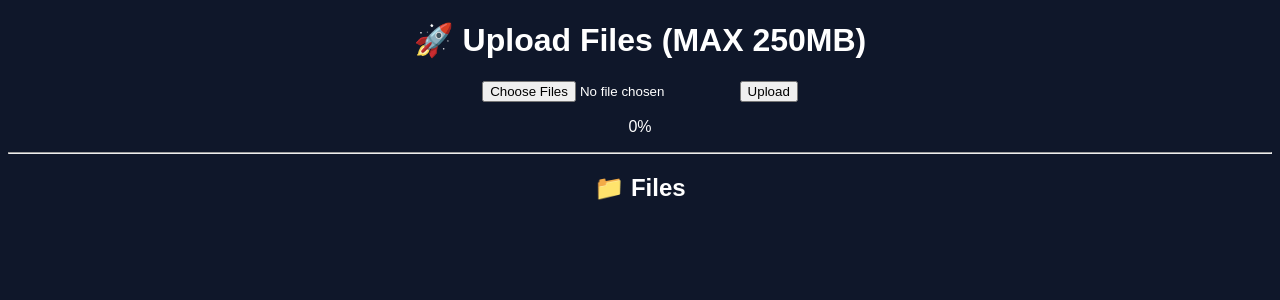
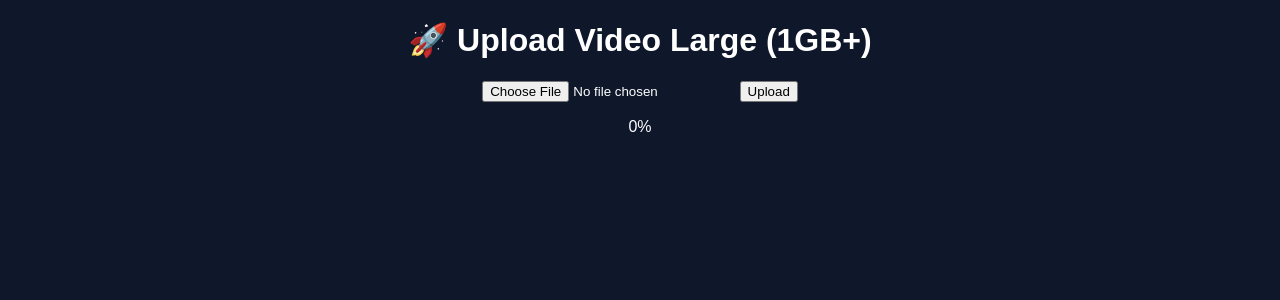
Before and after one commit to falinirianastephan24/cloudinary_mandefa_mijery, a Flask app: page / in a window 1280 px wide. Shown: the top 300 px of the page. Run offline with Flask 3, Linux system fonts and the light colour scheme; data that the repository does not hold is empty; some libraries are stand-ins or nearby versions.

Commit message:
site voatra

```diff
--- a/templates/index.html
+++ b/templates/index.html
@@ -1,7 +1,7 @@
 <!DOCTYPE html>
 <html>
 <head>
-    <title>Upload PRO 250MB</title>
+    <title>Upload PRO MAX</title>
 
     <style>
         body {
@@ -9,16 +9,6 @@
             background: #0f172a;
             color: white;
             text-align: center;
-        }
-
-        .card {
-            background: #1e293b;
-            padding: 10px;
-            margin: 10px;
-        }
-
-        img, video {
-            max-width: 200px;
         }
 
         #progress {
@@ -37,95 +27,69 @@
 
 <body>
 
-<h1>🚀 Upload Files (MAX 250MB)</h1>
+<h1>🚀 Upload Video Large (1GB+)</h1>
 
-<form id="uploadForm">
-    <input type="file" id="fileInput" multiple required>
-    <button type="submit">Upload</button>
-</form>
+<input type="file" id="fileInput">
+<button onclick="uploadFile()">Upload</button>
 
 <div id="progress">
     <div id="bar"></div>
 </div>
 <p id="percentText">0%</p>
 
-<hr>
+<script>
+async function uploadFile() {
 
-<h2>📁 Files</h2>
+    const file = document.getElementById("fileInput").files[0];
+    if (!file) return alert("Misafidiana fichier");
 
-<div>
-    {% for m in medias %}
-        <div class="card">
-            <p>{{ m[1] }}</p>
+    const chunkSize = 20 * 1024 * 1024; // 20MB / chunk
+    const totalChunks = Math.ceil(file.size / chunkSize);
 
-            {% if m[3] == "image" %}
-                <img src="{{ m[2] }}">
-            {% elif m[3] == "video" %}
-                <video src="{{ m[2] }}" controls></video>
-            {% else %}
-                <a href="{{ m[2] }}" target="_blank">Download</a>
-            {% endif %}
+    let uploaded = 0;
 
-            <br><br>
-            <button onclick="deleteFile({{ m[0] }})">Delete</button>
-        </div>
-    {% endfor %}
-</div>
-
-<script>
-document.addEventListener("DOMContentLoaded", function() {
-
-    const form = document.getElementById("uploadForm");
-    const fileInput = document.getElementById("fileInput");
     const progress = document.getElementById("progress");
     const bar = document.getElementById("bar");
     const text = document.getElementById("percentText");
 
-    form.addEventListener("submit", function(e) {
-        e.preventDefault();
-
-        const files = fileInput.files;
-        if (!files.length) return;
-
     progress.style.display = "block";
 
-        let uploaded = 0;
-        let totalSize = 0;
+    const uploadId = Date.now(); // unique ID
 
-        for (let f of files) totalSize += f.size;
+    for (let i = 0; i < totalChunks; i++) {
 
-        for (let file of files) {
+        const start = i * chunkSize;
+        const end = Math.min(start + chunkSize, file.size);
 
-            // ✅ LIMIT 250MB
-            if (file.size > 250 * 1024 * 1024) {
-                alert(file.name + " lehibe loatra (max 250MB)");
-                continue;
-            }
+        const chunk = file.slice(start, end);
 
         let formData = new FormData();
-            formData.append("file", file);
+        formData.append("file", chunk);
         formData.append("upload_preset", "unsigned_upload");
+        formData.append("chunk_number", i + 1);
+        formData.append("total_chunks", totalChunks);
+        formData.append("upload_id", uploadId);
 
-            let xhr = new XMLHttpRequest();
+        let res = await fetch("https://api.cloudinary.com/v1_1/dr0hbtyqz/auto/upload", {
+            method: "POST",
+            body: formData
+        });
 
-            xhr.open("POST", "https://api.cloudinary.com/v1_1/dr0hbtyqz/auto/upload");
-
-            xhr.upload.onprogress = function(e) {
-                if (e.lengthComputable) {
-                    let percent = Math.round(((uploaded + e.loaded) / totalSize) * 100);
-                    bar.style.width = percent + "%";
-                    text.innerText = percent + "%";
-                }
-            };
-
-            xhr.onload = async function() {
-
-                if (xhr.status !== 200) {
-                    alert("Erreur upload (mety mihoatra limit Cloudinary)");
+        if (!res.ok) {
+            alert("Erreur upload chunk");
             return;
         }
 
-                let data = JSON.parse(xhr.responseText);
+        uploaded += chunk.size;
+
+        let percent = Math.round((uploaded / file.size) * 100);
+        bar.style.width = percent + "%";
+        text.innerText = percent + "%";
+
+        var data = await res.json();
+
+        // rehefa chunk farany → save DB
+        if (i === totalChunks - 1) {
 
             await fetch("/save", {
                 method: "POST",
@@ -137,28 +101,10 @@ document.addEventListener("DOMContentLoaded", function() {
                 })
             });
 
-                uploaded += file.size;
-
-                if (uploaded >= totalSize) {
-                    setTimeout(() => {
             alert("Upload vita 🎉");
             location.reload();
-                    }, 500);
         }
-            };
-
-            xhr.onerror = function() {
-                alert("Erreur réseau");
-            };
-
-            xhr.send(formData);
     }
-    });
-});
-
-function deleteFile(id) {
-    fetch("/delete/" + id)
-        .then(() => location.reload());
 }
 </script>
 
```
Lines whose indentation alone changed are shown as unchanged.
